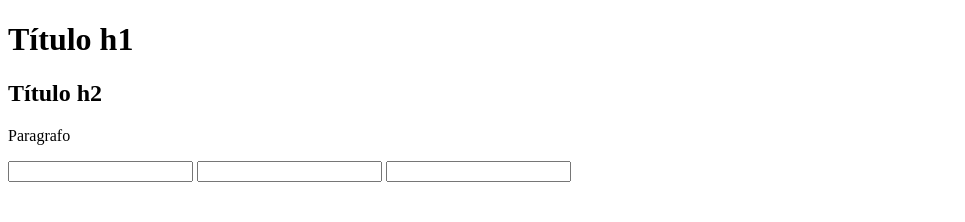
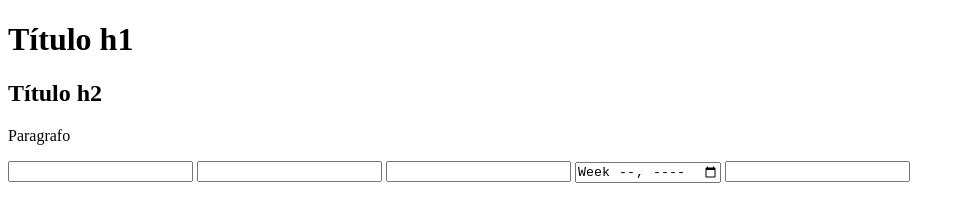
Before and after one commit to liannylm/programacao-web-ceub, a plain HTML site: page index.html in a window 1280 px wide. Shown: the whole page, without its empty margins (0-965 px from the left). Drawn offline with Linux system fonts and the light colour scheme.

Commit message:
Att input - Week e Tel

```diff
--- a/index.html
+++ b/index.html
@@ -15,6 +15,8 @@
     <input type="text">
     <input type="password">
     <input type="number">
+    <input type="week">
+    <input type="tel">
 
     <!-- <img src="https://revistaplaneta.com.br/wp-content/uploads/sites/3/2023/03/graham-holtshausen-unsplash.jpg" alt="imagem do universo">
     <img src="universoo.jpg" alt="Segunda imagem universo"> -->
```
